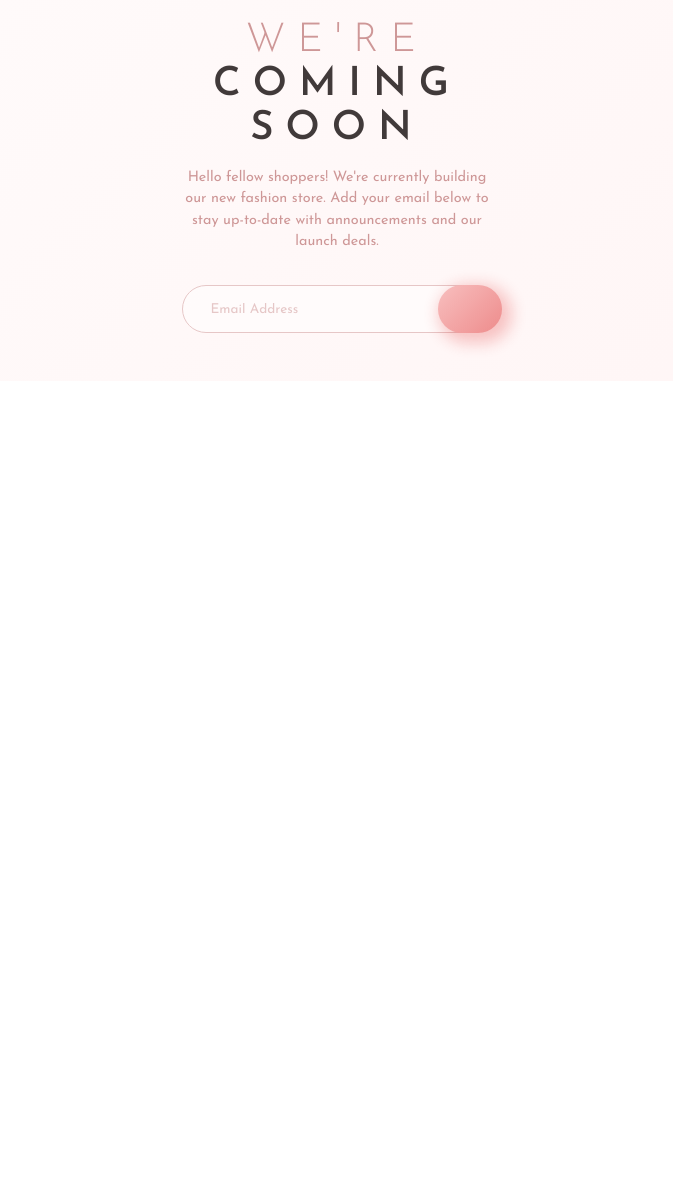
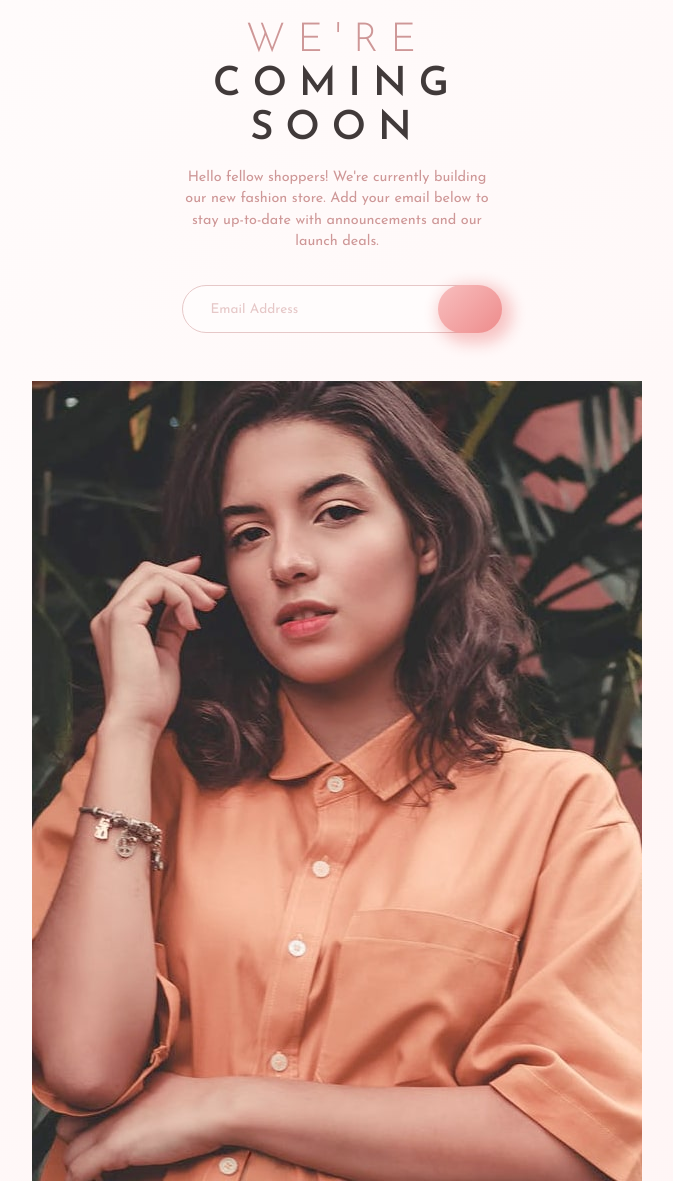
Before and after one commit to abbypinkos/base-apparel-coming-soon, a plain HTML site: page index.html in a window 1280 px wide. Shown: the part 1044-2225 px from the top of the page, without its empty margins (303-976 px from the left). Before the commit the page ends 1425 px from the top, so only its background shows below. Drawn offline with Linux system fonts and the light colour scheme.

Commit message:
Add desktop hero image

```diff
--- a/index.html
+++ b/index.html
@@ -15,6 +15,7 @@
       <img class="page__logo-img" src="images/logo.svg" alt="">
     </div>
     <img class="page__image" src="images/hero-mobile.jpg" alt="" >
+    <img class="page__image-desktop" src="images/hero-desktop.jpg" alt="" >
     <div class="page__info">
       <p class="page__info-title"><span class="page__info-title--light">We're</span> <span class="page__info-title--dark">coming soon</span></p>
       <p class="page__info-text">
```
